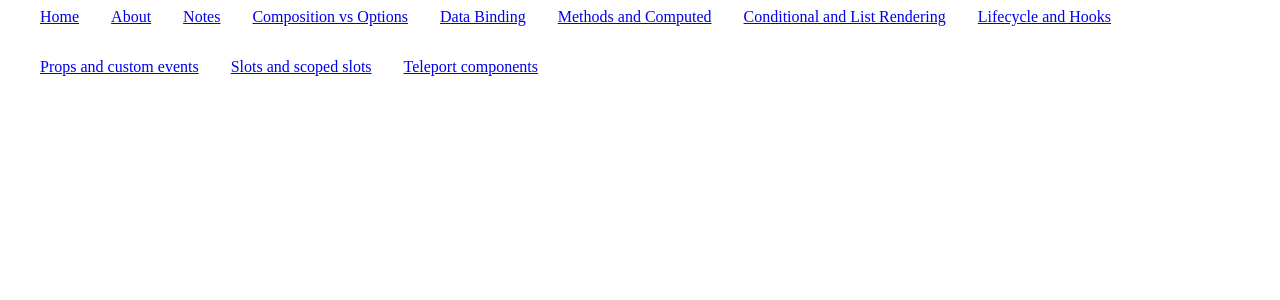
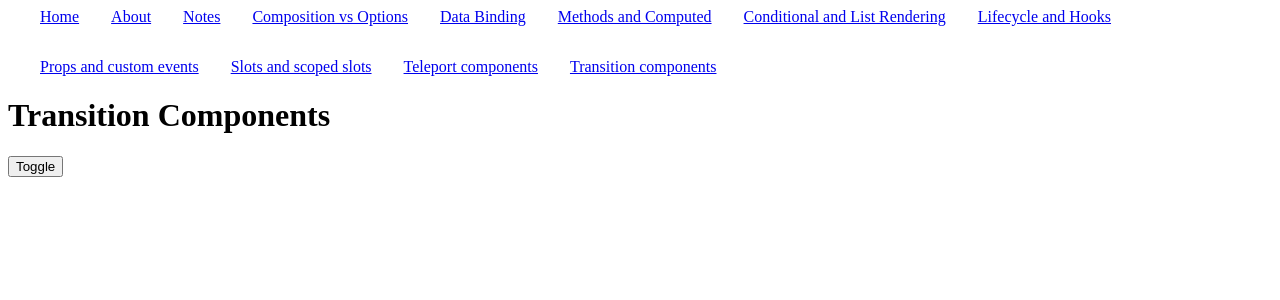
Before and after one commit to Jos017/nuxtcourse, a Nuxt app: page /transition-components in a window 1280 px wide. Shown: the top 300 px of the page. Built offline with nearby package versions, Linux system fonts and the light colour scheme.

Commit message:
transition component

```diff
--- a/layouts/default.vue
+++ b/layouts/default.vue
@@ -13,6 +13,7 @@
   { label: 'Props and custom events', path: '/props-and-custom-events' },
   { label: 'Slots and scoped slots', path: '/slots-and-scoped-slots' },
   { label: 'Teleport components', path: '/teleport-components' },
+  { label: 'Transition components', path: '/transition-components' },
 ]
 
 </script>
--- /dev/null
+++ b/pages/transition-components/index.vue
@@ -0,0 +1,25 @@
+<script lang="ts" setup>
+const show = ref(false)
+</script>
+
+<template>
+  <div>
+    <h1>Transition Components</h1>
+    <button @click="show = !show">Toggle</button>
+    <Transition name="fade">
+      <p v-if="show">Hello</p>
+    </Transition>
+  </div>
+</template>
+
+<style scoped>
+.fade-enter-active,
+.fade-leave-active {
+  transition: opacity 0.5s ease;
+}
+
+.fade-enter-from,
+.fade-leave-to {
+  opacity: 0;
+}
+</style>
```
